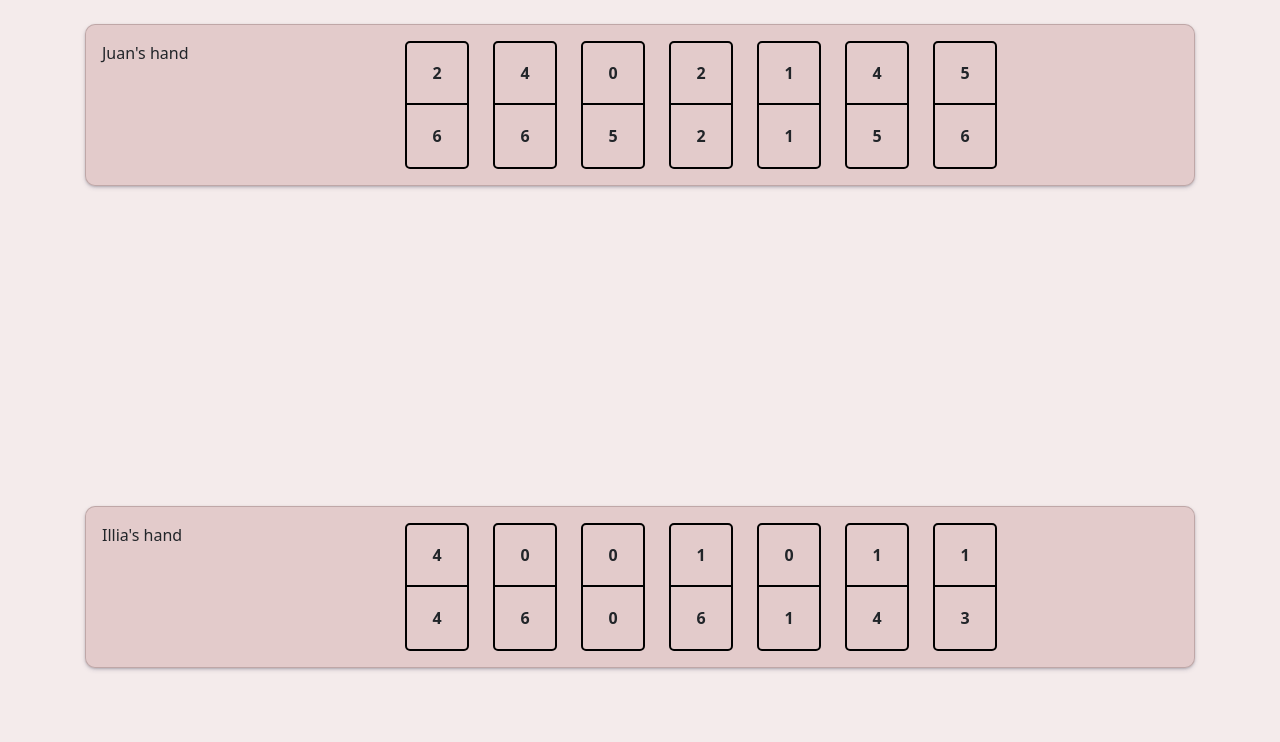
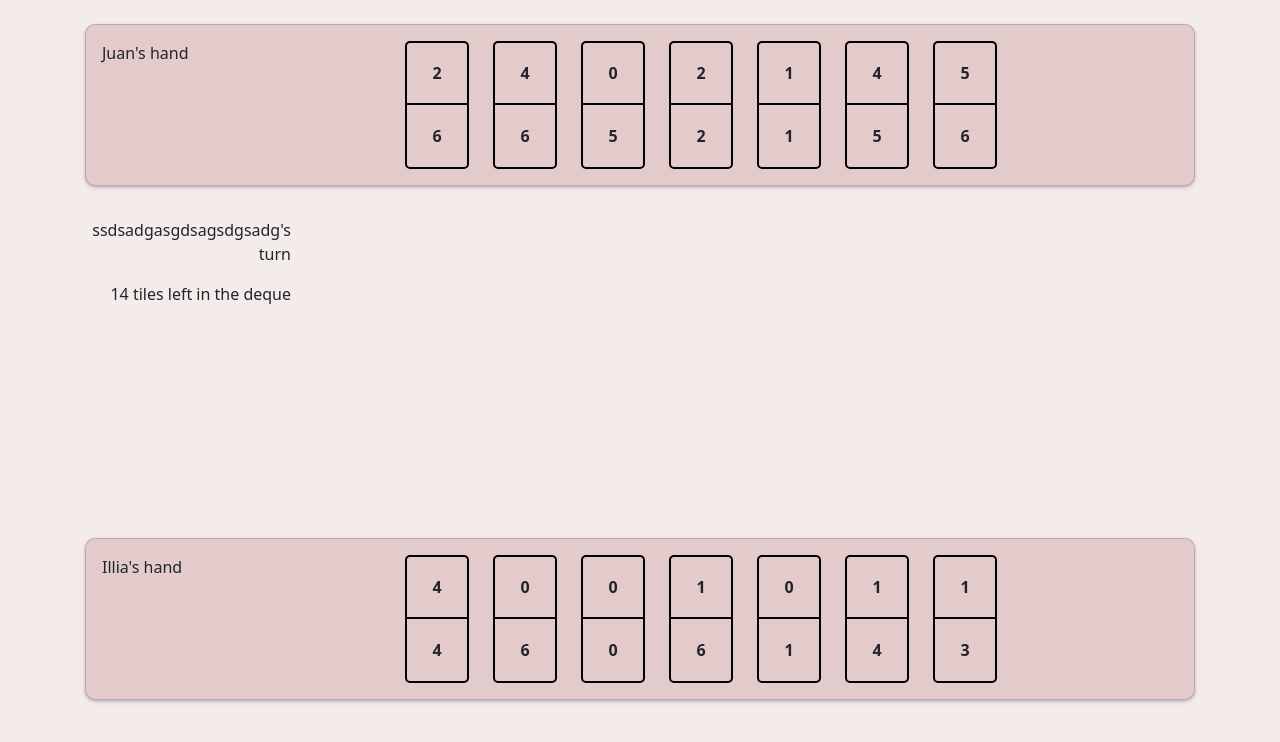
Before and after one commit to SetUpSim/DominoesAngular, an Angular app: page / in a window 1280 px wide. Shown: the top 742 px of the page. Built offline with nearby package versions, Linux system fonts and the light colour scheme.

Commit message:
Info panel component created, make board component fit all the tiles

```diff
--- a/src/app/app.module.ts
+++ b/src/app/app.module.ts
@@ -6,6 +6,7 @@ import {DominoeTileComponent} from './dominoe-tile/dominoe-tile.component';
 import { HandComponent } from './hand/hand.component';
 import { BoardComponent } from './board/board.component';
 import { GameComponent } from './game/game.component';
+import { InfopanelComponent } from './infopanel/infopanel.component';
 
 @NgModule({
   declarations: [
@@ -13,7 +14,8 @@ import { GameComponent } from './game/game.component';
     DominoeTileComponent,
     HandComponent,
     BoardComponent,
-    GameComponent
+    GameComponent,
+    InfopanelComponent
   ],
   imports: [
     BrowserModule
--- a/src/app/board/board.component.css
+++ b/src/app/board/board.component.css
@@ -1,5 +1,5 @@
 .board-wrapper {
-  width: 80vw;
+  width: 100%;
   height: 40vh;
   display: flex;
   align-items: center;
@@ -11,3 +11,17 @@
   align-items: center;
   gap: 1rem;
 }
+
+.delimited::after {
+  content: '...';
+  margin-left: 1rem;
+}
+
+.collapsed {
+  display: none;
+}
+
+app-dominoe-tile {
+  display: flex;
+  align-items: center;
+}
--- a/src/app/board/board.component.html
+++ b/src/app/board/board.component.html
@@ -1,5 +1,5 @@
 <div class="board-wrapper">
   <div class="board-tiles-wrapper">
-    <app-dominoe-tile *ngFor="let model of tiles" [tileModel]="model"/>
+    <app-dominoe-tile *ngFor="let model of tiles; let index = index" [ngClass]="getBoardTileClass(index)" [tileModel]="model"/>
   </div>
 </div>
--- a/src/app/board/board.component.ts
+++ b/src/app/board/board.component.ts
@@ -8,4 +8,22 @@ import {DominoeTileModel} from '../dominoe-tile/model/DominoeTileModel';
 })
 export class BoardComponent {
   @Input() tiles: DominoeTileModel[] = []
+
+  getBoardTileClass(index: number): string[] {
+    if (this.tiles.length < 5) {
+      return []
+    }
+
+    if (index === 1) {
+      console.log(`${index}: delimited`)
+      return ['delimited'];
+    }
+
+    if (index > 1 && index < this.tiles.length - 2) {
+      console.log(`${index}: collapsed`)
+      return ['collapsed'];
+    }
+
+    return []
+  }
 }
--- a/src/app/game/game.component.css
+++ b/src/app/game/game.component.css
@@ -1,3 +1,17 @@
 root {
   width: 100%;
 }
+
+.board-wrapper {
+  display: flex;
+  margin-top: 1rem;
+  margin-bottom: 1rem;
+}
+
+.board-wrapper > app-infopanel {
+  width: 20%;
+}
+
+.board-wrapper > app-board {
+  width: 80%;
+}
--- a/src/app/game/game.component.html
+++ b/src/app/game/game.component.html
@@ -1,3 +1,6 @@
 <app-hand playerName="Juan" [hand]="tilesInFirstHand" (tileSelected)="onFistHandSelect($event)"/>
-<app-board [tiles]="tilesOnBoard"/>
+<div class="board-wrapper">
+  <app-infopanel [turningPlayerName]="'ssdsadgasgdsagsdgsadg'" [dequeToCount]="tilesInDeque"/>
+  <app-board [tiles]="tilesOnBoard"/>
+</div>
 <app-hand playerName="Illia" [hand]="tilesInSecondHand" (tileSelected)="onSecondHandSelect($event)"/>
--- a/src/app/game/game.component.ts
+++ b/src/app/game/game.component.ts
@@ -19,6 +19,10 @@ export class GameComponent implements OnInit {
 
 
   ngOnInit() {
+    this.initNewGame();
+  }
+
+  initNewGame() {
     const set = this.generateSetOfTiles();
     this.tilesInFirstHand = this.distributeHand(set);
     this.tilesInSecondHand = this.distributeHand(set);
--- /dev/null
+++ b/src/app/infopanel/infopanel.component.css
@@ -0,0 +1,10 @@
+.info-panel {
+  display: flex;
+  flex-direction: column;
+  align-items: flex-end;
+  padding: 1rem;
+}
+
+.info-panel > p {
+  text-align: right;
+}
--- /dev/null
+++ b/src/app/infopanel/infopanel.component.html
@@ -0,0 +1,4 @@
+<div class="info-panel">
+  <p>{{turningPlayerName}}'s turn</p>
+  <p>{{dequeToCount?.length}} tiles left in the deque</p>
+</div>
```
Also changed, not shown: src/app/infopanel/infopanel.component.ts (added, +12 -0 lines), 1 other file (tests, documents, lock files or other folders).
